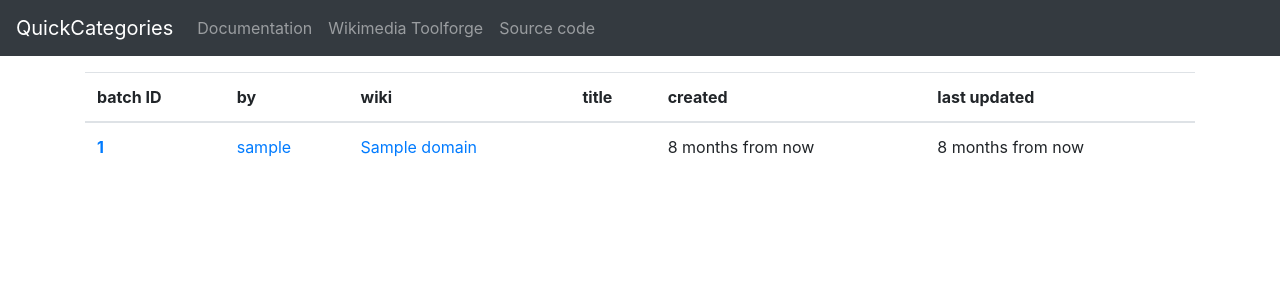
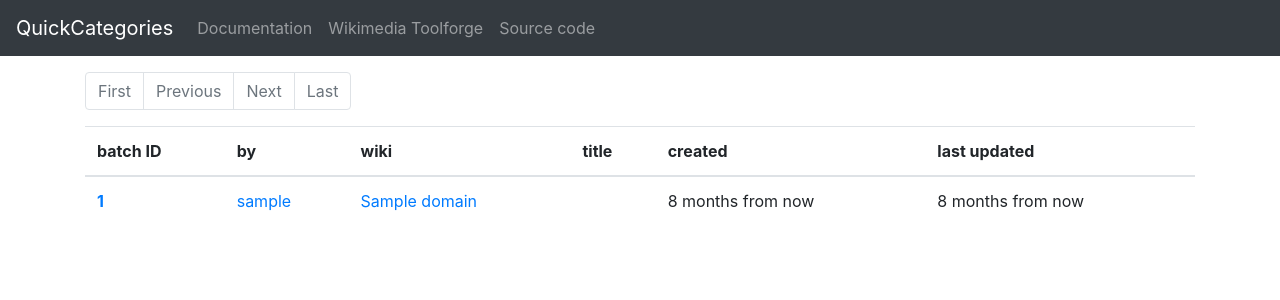
Before and after one commit to lucaswerkmeister/tool-quickcategories, a Flask app: template templates/batches.html in a window 1280 px wide. Shown: the top 300 px of the page. Run offline with Flask 2, Linux system fonts and the light colour scheme; the template is opened without the code that fills it: most values are stand-ins (such as "Sample title", 1, 10 or a date in 2020); some libraries are stand-ins or nearby versions.

Commit message:
Add pagination to batches list

```diff
--- a/app.py
+++ b/app.py
@@ -296,7 +296,11 @@ def new_batch():
 @app.route('/batch/')
 def batches():
     offset, limit = slice_from_args(flask.request.args)
-    return flask.render_template('batches.html', batches=batch_store.get_batches_slice(offset=offset, limit=limit))
+    return flask.render_template('batches.html',
+                                 batches=batch_store.get_batches_slice(offset=offset, limit=limit),
+                                 offset=offset,
+                                 limit=limit,
+                                 count=batch_store.get_batches_count())
 
 @app.route('/batch/<int:id>/')
 def batch(id: int):
--- a/templates/batches.html
+++ b/templates/batches.html
@@ -1,4 +1,22 @@
 {% extends "base.html" %}
 {% block main %}
+<nav aria-label="batch pages">
+  <ul class="pagination">
+    {% if offset > 0 %}
+    <li class="page-item"><a class="page-link" href="{{ url_for('batches', offset=0, limit=limit) }}">First</a></li>
+    <li class="page-item"><a class="page-link" href="{{ url_for('batches', offset=([0, offset-limit] | max), limit=limit) }}">Previous</a></li>
+    {% else %}
+    <li class="page-item disabled"><span class="page-link">First</span></li>
+    <li class="page-item disabled"><span class="page-link">Previous</span></li>
+    {% endif %}
+    {% if offset + limit < count %}
+    <li class="page-item"><a class="page-link" href="{{ url_for('batches', offset=offset+limit, limit=limit) }}">Next</a></li>
+    <li class="page-item"><a class="page-link" href="{{ url_for('batches', offset=((count-1) // limit) * limit, limit=limit) }}">Last</a></li>
+    {% else %}
+    <li class="page-item disabled"><span class="page-link">Next</span></li>
+    <li class="page-item disabled"><span class="page-link">Last</span></li>
+    {% endif %}
+  </ul>
+</nav>
 {% include "batch_list.html" %}
 {% endblock %}
```
